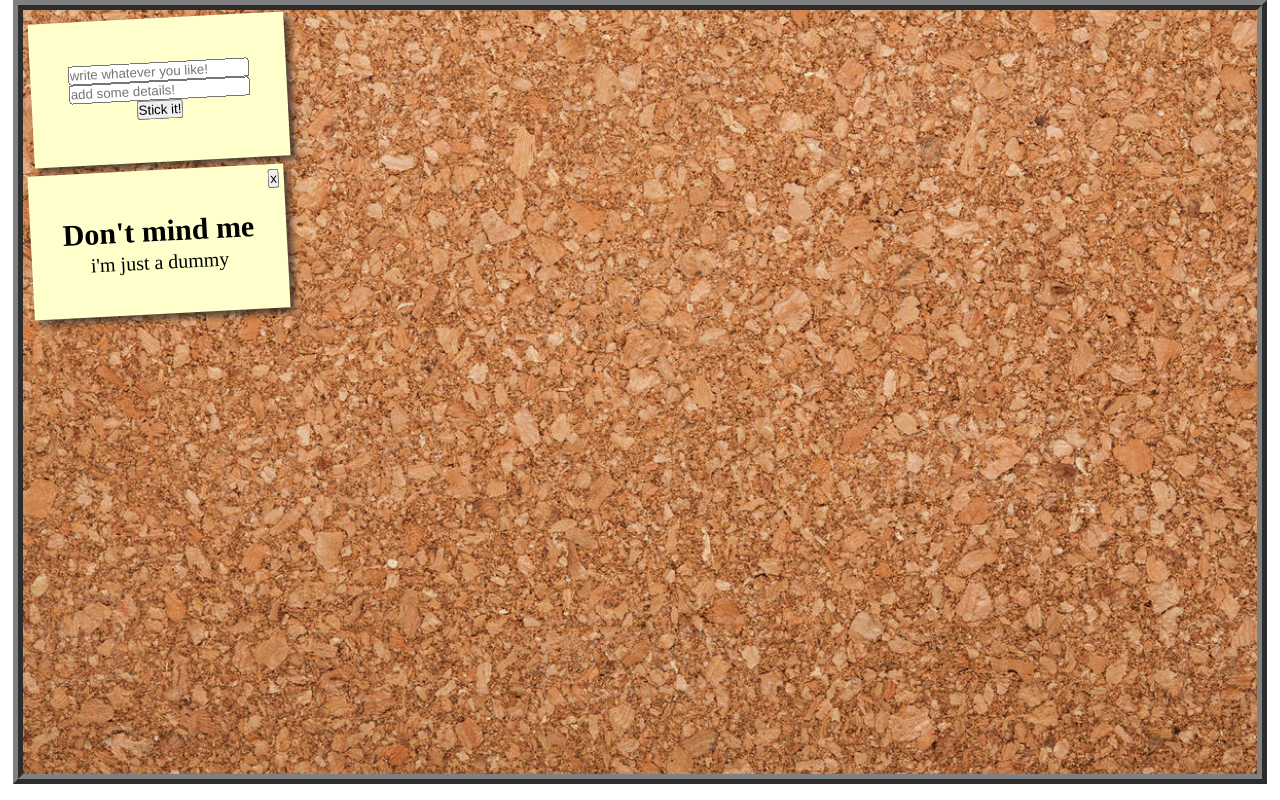
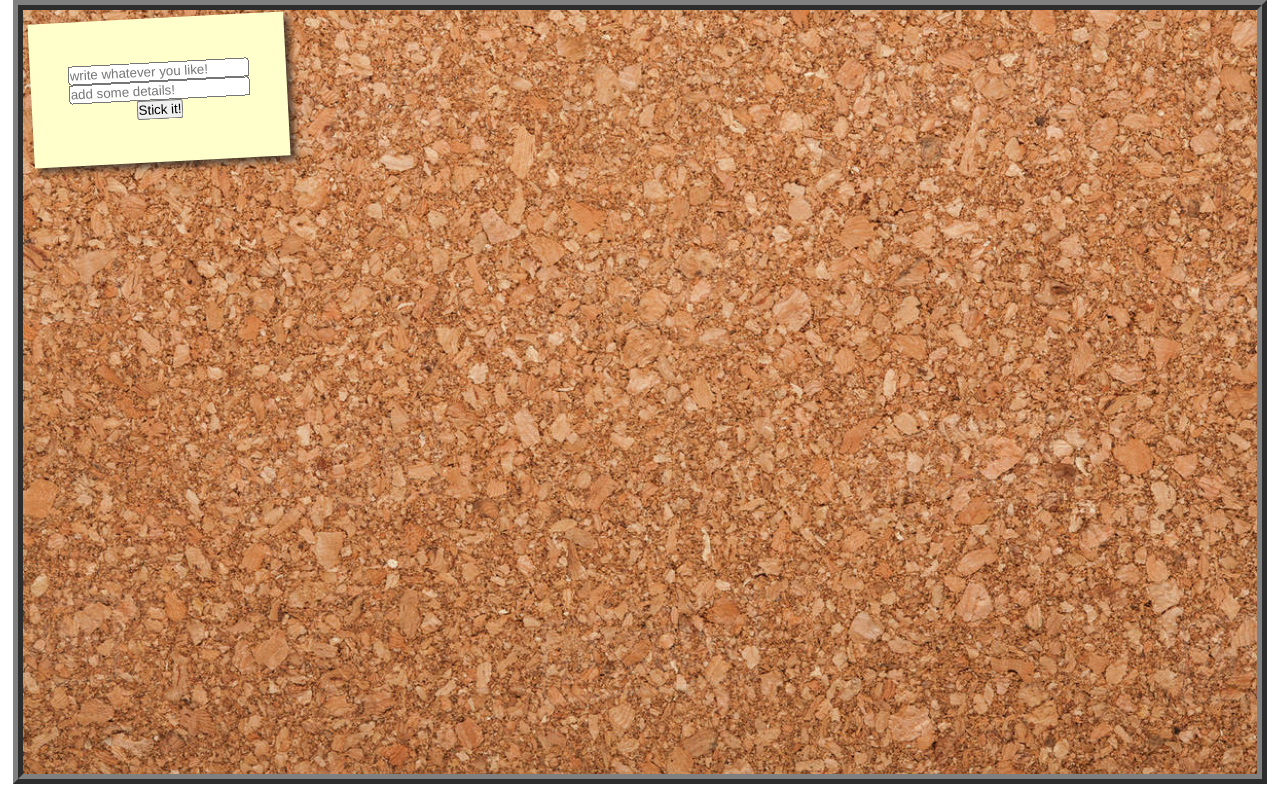
Before and after one commit to Tanaraq/NoteBoard, a React (Create React App) app: page / in a window 1280 px wide. Built offline with nearby package versions, Linux system fonts and the light colour scheme.

Commit message:
addSticky and removeSticky are functional

```diff
--- a/src/App.js
+++ b/src/App.js
@@ -4,18 +4,14 @@ import { Sticky } from './Sticky';
 import { StickyForm } from './StickyForm';
 
 function App() {
-  const [dataArray, setDataArray] = useState(JSON.parse(localStorage.getItem('stickyNotes')) || [
-    { title: "Don't mind me", text:'i\'m just a dummy', id:1}
-  ]);
+  const [dataArray, setDataArray] = useState(JSON.parse(localStorage.getItem('stickyNotes')) || []);
 
   useEffect(() => {
     localStorage.setItem('stickyNotes', JSON.stringify(dataArray));
   }, [dataArray])
 
   const addSticky = (title,text) => {
-    console.log(title,text);
     const newSticky= { title:title , text:text, id: Date.now()};
-    console.log(newSticky);
     setDataArray((prev)=>{
       return ([...prev, newSticky]);
     });
@@ -23,7 +19,8 @@ function App() {
   };
 
   const removeSticky = (id) => {
-    setDataArray((prev) => prev.filter((data)=>(data.id !== id)));
+    console.log(id);
+    setDataArray((prev)=> prev.filter((data)=>(data.id !== id)));
   };
 
   return (
@@ -36,8 +33,7 @@ function App() {
           return (
           <Sticky
               key={index}
-              title={data.title}
-              text={data.text}
+              data={data}
               removeSticky={removeSticky}
             />
           )
--- a/src/Sticky.js
+++ b/src/Sticky.js
@@ -1,12 +1,12 @@
 import React from "react";
 
-export const Sticky =({text, title, removeSticky}) =>{
+export const Sticky =({data, removeSticky}) =>{
     return (
         <div className="note">
-            <h2>{title}</h2>
-            <p>{text}</p>
+            <h2>{data.title}</h2>
+            <p>{data.text}</p>
             <button
-                onClick={removeSticky}
+                onClick={() => removeSticky(data.id)}
                 className="bin">x</button>
         </div>
     );
--- a/src/StickyForm.js
+++ b/src/StickyForm.js
@@ -6,8 +6,8 @@ export const StickyForm= ({addSticky}) => {
 
     const handleSubmit=(e) =>{
         console.log('');
-        e.preventDevault();
-        addSticky(text,title);
+        e.preventDefault();
+        addSticky(title,text);
         setTitle('');
         setText('');
     };
```
Also changed, not shown: src/logo.svg (deleted).
